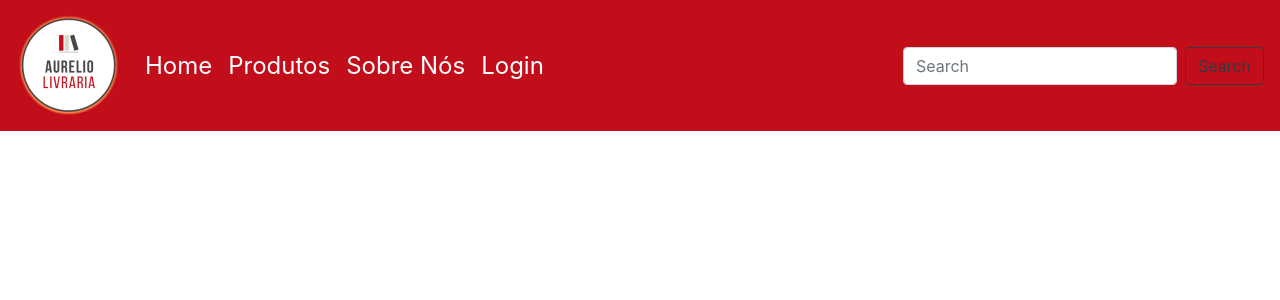
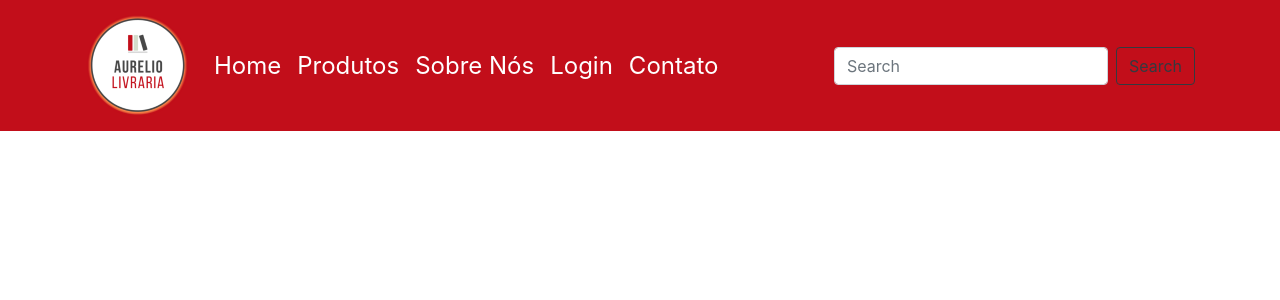
Before and after one commit to HenriqueAurelio/Trainee-Grupo-3, a PHP site: page /navbar2.html in a window 1280 px wide. Shown: the top 300 px of the page. Run offline with PHP 8.4, Linux system fonts and the light colour scheme.

Commit message:
nova navbar

```diff
--- a/navbar/navbar2.html
+++ b/navbar/navbar2.html
@@ -9,6 +9,7 @@
      </head>
      <body>
         <nav class="navbar navbar-expand-lg">
+          <nav class="container">
                 <a class="navbar-brand" href="#"><img src="aurelio_transparent.png"></a>
             <nav class="navbar-light">
                 <button class="navbar-toggler" type="button" data-toggle="collapse" data-target="#navbarSupportedContent" aria-controls="navbarSupportedContent" aria-expanded="false" aria-label="Toggle navigation">
@@ -18,16 +19,19 @@
                 <div class="collapse navbar-collapse" id="navbarSupportedContent">
                   <ul class="navbar-nav mr-auto">
                     <li class="nav-item">
-                      <a class="nav-link linkestilo" href="#"><span class="navList">Home</span> <span class="sr-only">(current)</span></a>
+                      <a class="nav-link linkestilo" href="#">Home</a>
                     </li>
                     <li class="nav-item">
-                      <a class="nav-link linkestilo" href="#"><span class="navList">Produtos</span></a>
+                      <a class="nav-link linkestilo" href="#">Produtos</a>
                     </li>
                     <li class="nav-item">
-                        <a class="nav-link linkestilo" href="#"><span class="navList">Sobre Nós</span></a>
+                        <a class="nav-link linkestilo" href="#">Sobre Nós</a>
                      </li>
                      <li class="nav-item">
-                        <a class="nav-link linkestilo" href="#"><span class="navList">Login</span></a>
+                        <a class="nav-link linkestilo" href="#">Login</a>
+                     </li>
+                     <li class="nav-item">
+                      <a class="nav-link linkestilo" href="#">Contato</a>
                     </li>
                   </ul>
                   <form class="form-inline my-2 my-lg-0">
@@ -36,6 +40,7 @@
                   </form>
                 </div>
             </nav>
+         </nav>
                          <!-- Optional JavaScript -->
                  <!-- jQuery first, then Popper.js, then Bootstrap JS -->
                 <script src="https://code.jquery.com/jquery-3.5.1.slim.min.js" integrity="sha384-DfXdz2htPH0lsSSs5nCTpuj/zy4C+OGpamoFVy38MVBnE+IbbVYUew+OrCXaRkfj" crossorigin="anonymous"></script>
--- a/navbar/teste.css
+++ b/navbar/teste.css
@@ -8,16 +8,13 @@
 
 
 .navbar-toggler {
-    width: 5rem !important;
+    width: 5rem;
 }
 
 .navbar-toggler-icon {
-    width: 3rem !important;
+    width: 3rem;
 }
 
-span .navList {
-    color: #ffffff !important;
-}
 
 .linkestilo {
     text-decoration: none;
```
Lines whose indentation alone changed are shown as unchanged.
